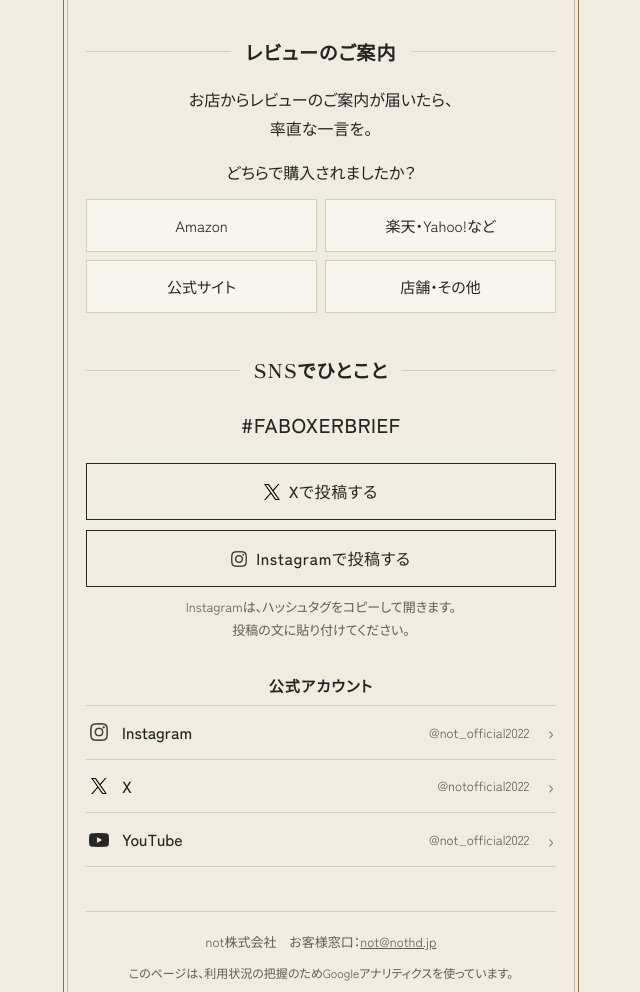
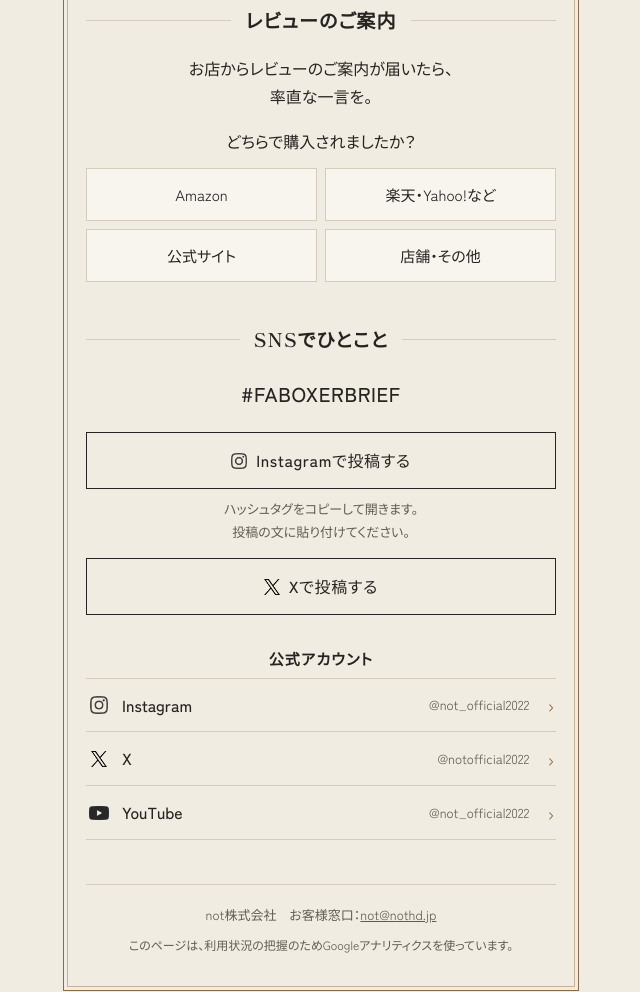
Before and after one commit to yaguchi-sketch/not-guide, a plain HTML site: page index.html in a window 1280 px wide. Shown: the part 1779-2771 px from the top of the page, without its empty margins (319-959 px from the left). Drawn offline with Linux system fonts and the light colour scheme.

Commit message:
SNSの投稿ボタンをInstagram→Xの順に、見出し下の「FA BOXER BRIEF をお使いの方へ」を削除
Co-Authored-By: Claude Opus 5.5 <noreply@anthropic.com>
Claude-Session: https://claude.ai/code/session_011DX3fNwUJdLd5yM7W4X4YG

```diff
--- a/index.html
+++ b/index.html
@@ -88,7 +88,6 @@ footer{margin-top:44px;padding-top:18px;border-top:1px solid var(--rule);text-al
 <header>
   <img src="assets/logo.png" alt="≠not">
   <h1>FA BOXER BRIEFの履き方</h1>
-  <p class="lead">FA BOXER BRIEF をお使いの方へ</p>
   <nav aria-label="このページの内容">
     <a href="#video">履き方の動画</a><a href="#help">困ったとき</a><a href="#voice">感想を送る</a><a href="#review">レビューのご案内</a><a href="#sns">SNS</a>
   </nav>
@@ -162,9 +161,9 @@ footer{margin-top:44px;padding-top:18px;border-top:1px solid var(--rule);text-al
 <section id="sns">
   <h2>SNSでひとこと</h2>
   <p class="center tag">#FABOXERBRIEF</p>
+  <a class="btn ghost" id="post-ig" href="https://www.instagram.com/" target="_blank" rel="noopener"><img class="bi" src="assets/ig-mono.png" alt="">Instagramで投稿する</a>
+  <p class="note" id="ig-status" aria-live="polite">ハッシュタグをコピーして開きます。<br>投稿の文に貼り付けてください。</p>
   <a class="btn ghost" id="post-x" href="https://twitter.com/intent/tweet?hashtags=FABOXERBRIEF" target="_blank" rel="noopener"><img class="bi" src="assets/x-black.png" alt="">Xで投稿する</a>
-  <a class="btn ghost" id="post-ig" href="https://www.instagram.com/" target="_blank" rel="noopener"><img class="bi" src="assets/ig-mono.png" alt="">Instagramで投稿する</a>
-  <p class="note" id="ig-status" aria-live="polite">Instagramは、ハッシュタグをコピーして開きます。<br>投稿の文に貼り付けてください。</p>
 
   <p class="sub">公式アカウント</p>
   <ul class="accounts">
```
